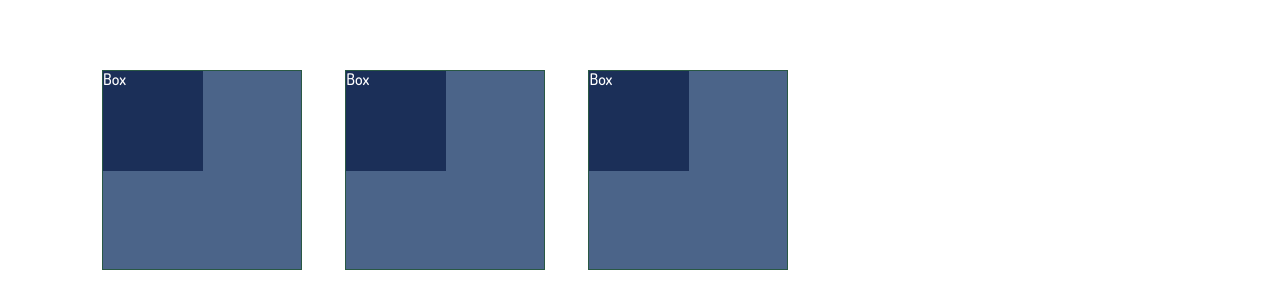
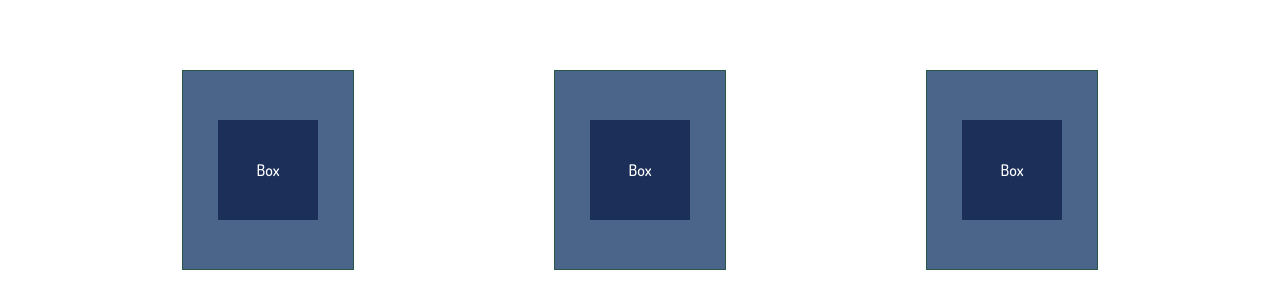
Before and after one commit to hagigataghazada/positionProperty, a plain HTML site: page index.html in a window 1280 px wide. Shown: the top 291 px of the page. Drawn offline with nearby package versions, Linux system fonts and the light colour scheme.

Commit message:
navyReady

```diff
--- a/_demo.sass
+++ b/_demo.sass
@@ -2,13 +2,18 @@
     margin: 50px 0 0 0
     .navy
         .minibox
-            display: inline-block
-            margin: 20px
+            display: flex
+            align-items: center
+            justify-content: center
+            margin: 20px 100px 50px 100px
             width: 200px
             height: 200px
             background-color: #4b6489
             border: 1px solid rgb(41, 88, 68)
             h1
+                display: flex
+                justify-content: center
+                align-items: center
                 width: 100px
                 height: 100px
                 background-color: #1b2f58
--- a/index.html
+++ b/index.html
@@ -25,15 +25,17 @@
             <div class="container">
                 <div class="row">
                     <div class="col-md-12">
-                        <div class="box navy">
-                            <div class="minibox">
+                        <div class="box navy d-flex justify-content-center">
+                            <div class="minibox ">
                                 <h1>Box</h1>
                             </div>
-                            <div class="minibox">
+                            <div class="minibox ">
                                 <h1>Box</h1>
                             </div>
-                            <div class="minibox">
+                            <div class="minibox ">
                                 <h1>Box</h1>
+                            </div>
+                        </div>
                     </div>
                 </div>
             </div>
```
Also changed, not shown: style.css, 1 other file. Lines whose indentation alone changed are shown as unchanged.
